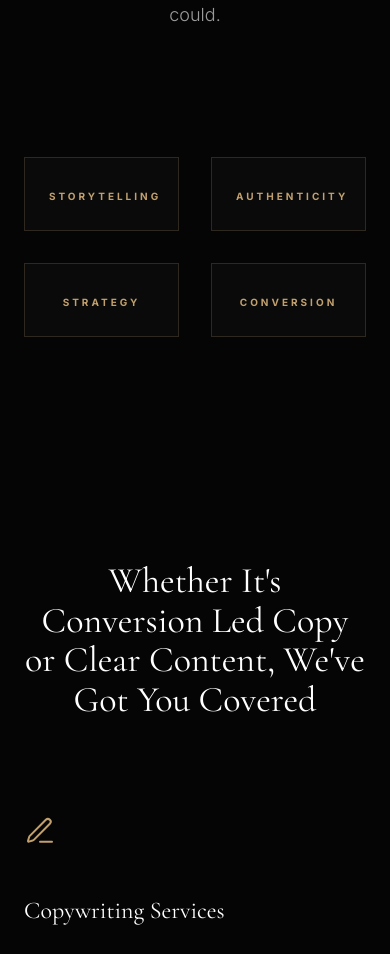
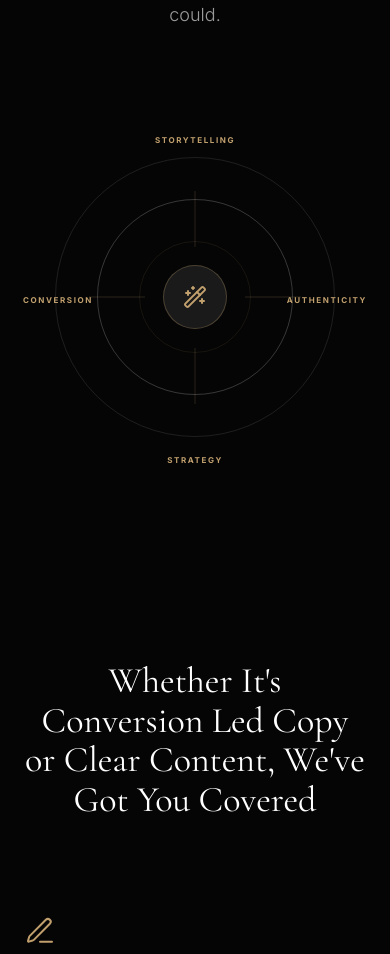
Before and after one commit to tessyjonburica/soulscript, a Next.js app: page / in a window 390 px wide. Shown: the part 2540-3494 px from the top of the page. Built offline with nearby package versions, Linux system fonts and the light colour scheme; a web font is replaced by a local one.

Commit message:
fixing approach

```diff
--- a/src/components/sections/Approach.tsx
+++ b/src/components/sections/Approach.tsx
@@ -35,8 +35,8 @@ export function Approach() {
 
 
 
-            {/* Desktop Diagram - Hidden on mobile */}
-            <div className="hidden md:block relative max-w-2xl mx-auto aspect-square flex-shrink-0">
+            {/* Circular Diagram - Responsive for all screen sizes */}
+            <div className="relative max-w-[280px] sm:max-w-md md:max-w-2xl mx-auto aspect-square flex-shrink-0">
                 {/* Concentric Rings */}
                 <motion.div
                     initial={{ opacity: 0, scale: 0.8 }}
@@ -66,18 +66,18 @@ export function Approach() {
                     whileInView={{ opacity: 1, scale: 1 }}
                     viewport={{ once: true }}
                     transition={{ delay: 0.6 }}
-                    className="absolute top-1/2 left-1/2 -translate-x-1/2 -translate-y-1/2 z-10 w-24 h-24 bg-[#1a1a1a] border border-[#C1A06E]/30 flex items-center justify-center rounded-full"
+                    className="absolute top-1/2 left-1/2 -translate-x-1/2 -translate-y-1/2 z-10 w-16 h-16 md:w-24 md:h-24 bg-[#1a1a1a] border border-[#C1A06E]/30 flex items-center justify-center rounded-full"
                 >
-                    <Wand2 className="text-[#C1A06E]" size={32} />
+                    <Wand2 className="text-[#C1A06E]" size={24} />
                 </motion.div>
 
                 {/* Approach Items */}
                 {approachItems.map((item, idx) => {
                     const positions = {
-                        top: "top-0 left-1/2 -translate-x-1/2 -translate-y-12",
-                        right: "right-0 top-1/2 translate-x-12 -translate-y-1/2",
-                        bottom: "bottom-0 left-1/2 -translate-x-1/2 translate-y-12",
-                        left: "left-0 top-1/2 -translate-x-12 -translate-y-1/2",
+                        top: "top-0 left-1/2 -translate-x-1/2 -translate-y-8 md:-translate-y-12",
+                        right: "right-0 top-1/2 translate-x-8 md:translate-x-12 -translate-y-1/2",
+                        bottom: "bottom-0 left-1/2 -translate-x-1/2 translate-y-8 md:translate-y-12",
+                        left: "left-0 top-1/2 -translate-x-8 md:-translate-x-12 -translate-y-1/2",
                     };
 
                     return (
@@ -89,7 +89,7 @@ export function Approach() {
                             transition={{ delay: 0.8 + (idx * 0.1) }}
                             className={`absolute ${positions[item.pos as keyof typeof positions]}`}
                         >
-                            <span className="text-[#C1A06E] text-[10px] md:text-xs font-bold uppercase tracking-[0.3em] whitespace-nowrap">
+                            <span className="text-[#C1A06E] text-[8px] sm:text-[10px] md:text-xs font-bold uppercase tracking-[0.2em] md:tracking-[0.3em] whitespace-nowrap">
                                 {item.title}
                             </span>
                         </motion.div>
@@ -105,24 +105,6 @@ export function Approach() {
                 </div>
             </div>
 
-            {/* Mobile List - Shown only on mobile */}
-            <div className="md:hidden grid grid-cols-2 gap-8 max-w-md mx-auto">
-                {approachItems.map((item, idx) => (
-                    <motion.div
-                        key={item.id}
-                        initial={{ opacity: 0, y: 20 }}
-                        whileInView={{ opacity: 1, y: 0 }}
-                        viewport={{ once: true }}
-                        transition={{ delay: idx * 0.1 }}
-                        className="text-center p-6 border border-[#C1A06E]/20 bg-[#1a1a1a]/30"
-                    >
-                        <span className="text-[#C1A06E] text-[10px] font-bold uppercase tracking-[0.3em]">
-                            {item.title}
-                        </span>
-                    </motion.div>
-                ))}
-            </div>
-
         </section>
     );
 }
```
